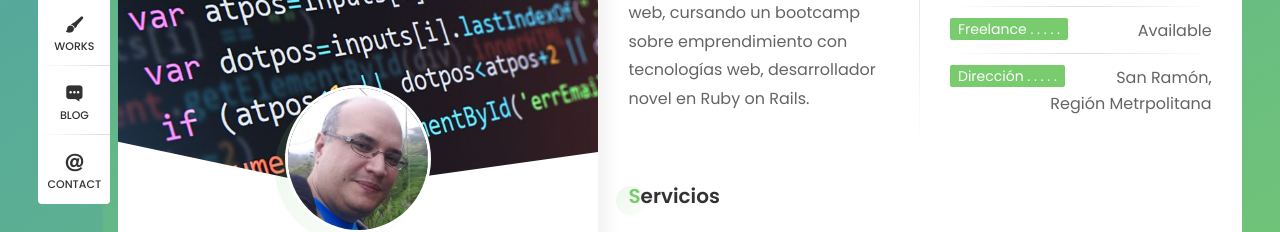
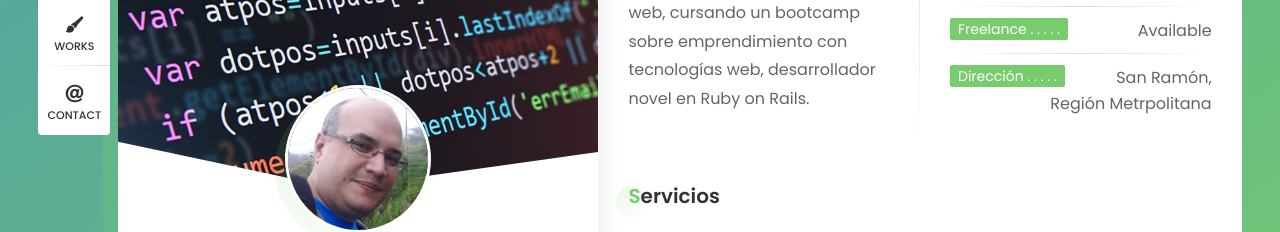
Before and after one commit to apinango70/curriculum, a plain HTML site: page index.html in a window 1280 px wide. Shown: the part 219-451 px from the top of the page. Drawn offline with Linux system fonts and the light colour scheme; some packages are replaced by stand-ins of ours; files whose address does not match are found by name.

Commit message:
Update index.html

```diff
--- a/index.html
+++ b/index.html
@@ -149,12 +149,7 @@
 								<span class="link">Works</span>
 							</a>
 						</li>
-						<li>
-							<a href="#blog-card">
-								<span class="icon ion-chatbox-working"></span>
-								<span class="link">Blog</span>
-							</a>
-						</li>
+
 						<li>
 							<a href="#contacts-card">
 								<span class="icon ion-at"></span>
```
